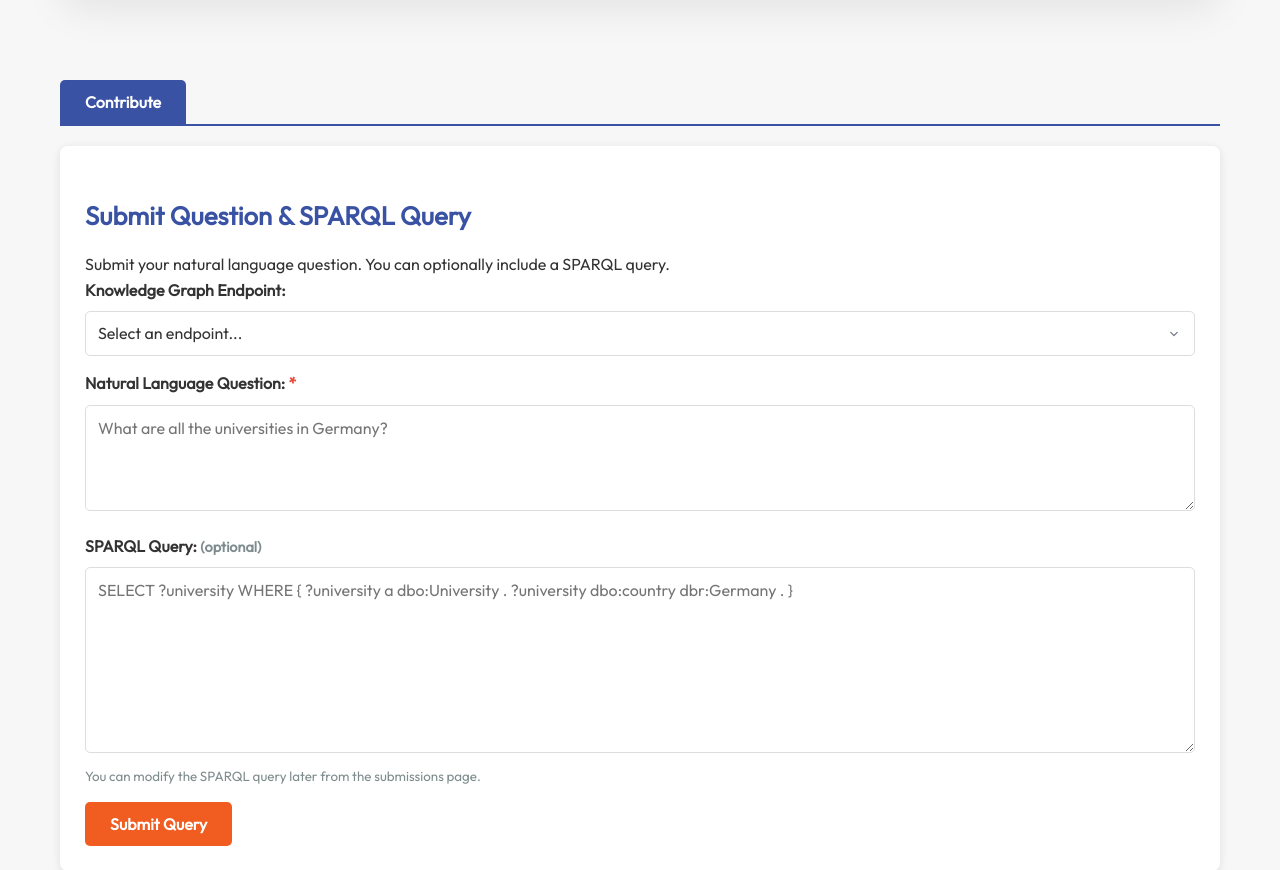
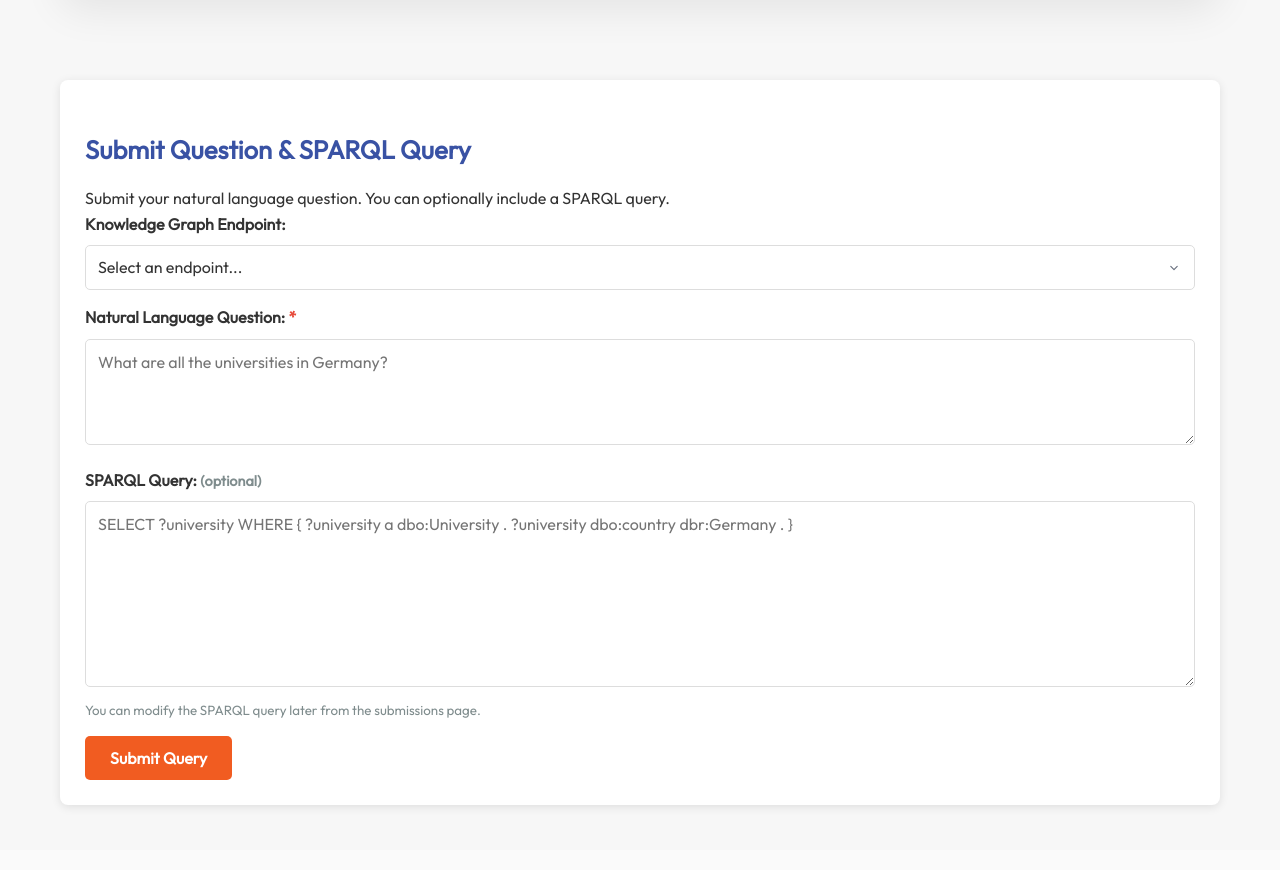
Before and after one commit to odoma-ch/quagga, a FastAPI app: page /list in a window 1280 px wide. Shown: the part 114-984 px from the top of the page. After the commit the page ends 922 px from the top, so only its background shows below. Run offline with FastAPI, Linux system fonts and the light colour scheme; the visitor is signed in with stand-in values (Sample User, id 1); data that the repository does not hold is empty; parts of the project's set-up code (start-up, migrations or seed data) failed here and were passed over.

Commit message:
remove previous nav bar

```diff
--- a/templates/contribute.html
+++ b/templates/contribute.html
@@ -761,10 +761,6 @@
         </div>
 
         <div class="container" id="home-page">
-            <div class="tabs">
-                <button class="tab-btn active" onclick="openTab('tab1')">Contribute</button>
-            </div>
-
             <div class="tab-content active" id="tab1">
                 <div class="card">
                     <h2>Submit Question & SPARQL Query</h2>
```
